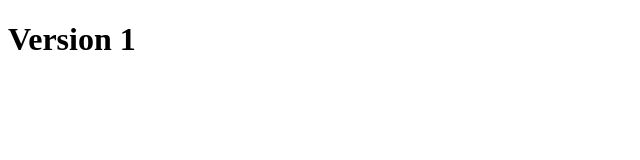
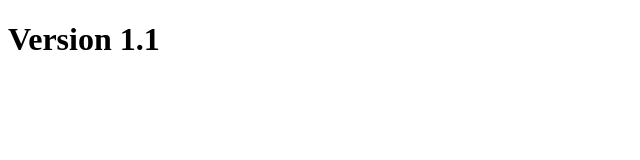
Before and after one commit to goncaloreaisesmad/ufp-talk, a plain HTML site: page index.html in a window 1280 px wide. Shown: the full height of the page, 0-640 px from the left. Drawn offline with Linux system fonts and the light colour scheme.

Commit message:
version 1.1

```diff
--- a/index.html
+++ b/index.html
@@ -7,6 +7,6 @@
     <title>Document</title>
 </head>
 <body>
-    <h1>Version 1</h1>
+    <h1>Version 1.1</h1>
 </body>
 </html>
```
